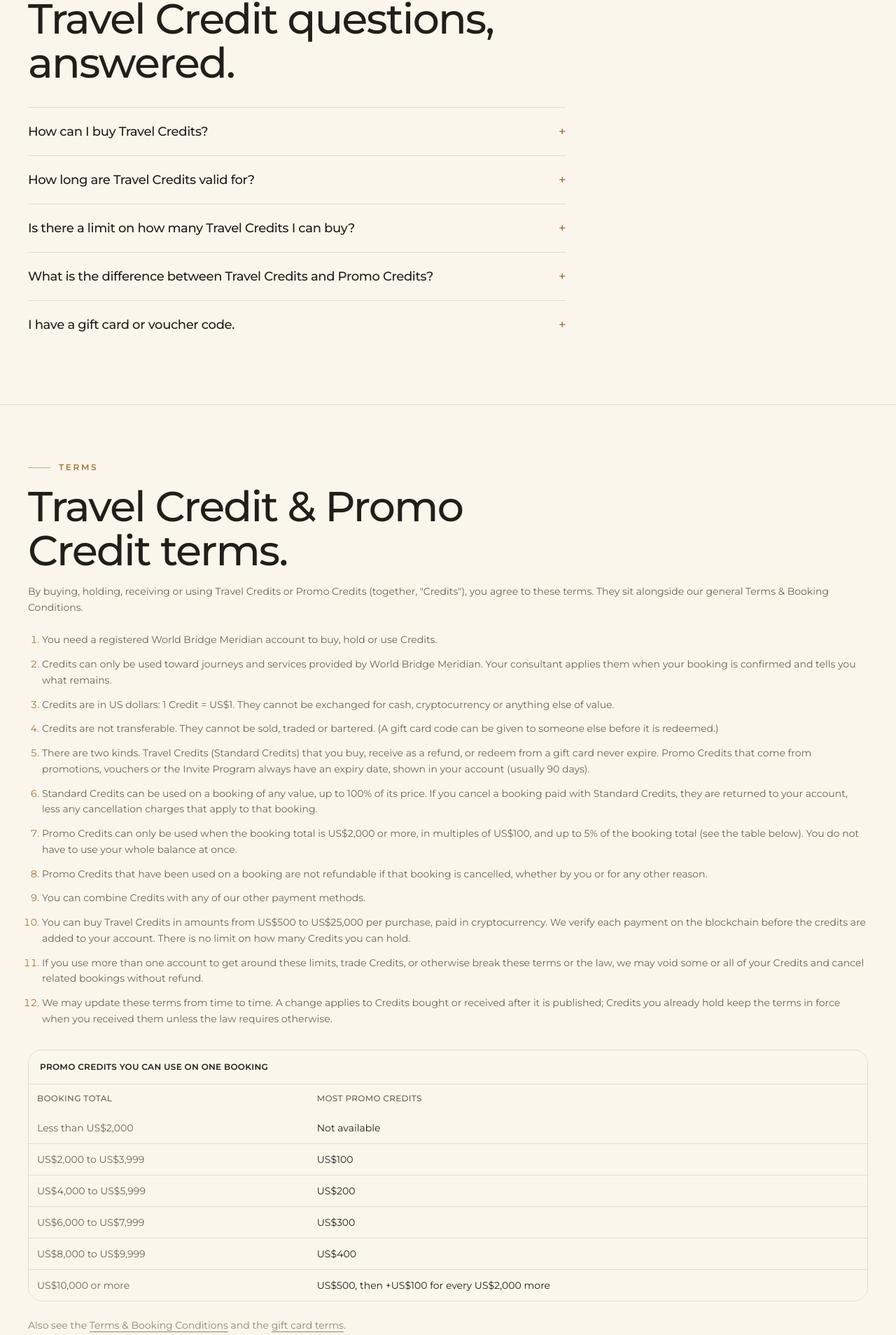
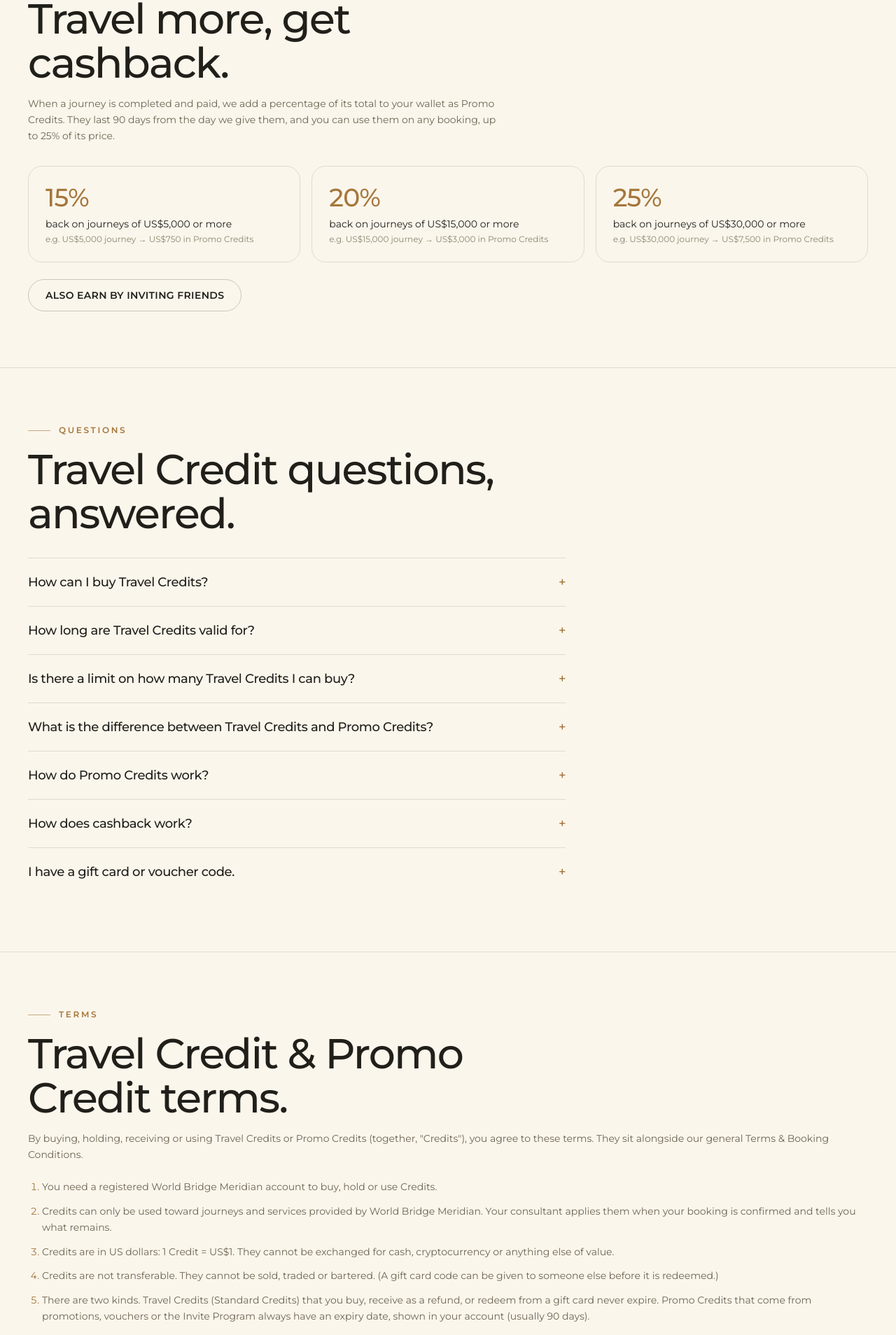
Before and after one commit to Kushams/world-bridge-meridian-website, a Next.js app: page /travel-credits in a window 1280 px wide. Shown: the part 1818-3726 px from the top of the page at 70% size. Built offline with nearby package versions, Linux system fonts and the light colour scheme; no server answers.

Commit message:
Invite reward US$500, simpler Promo Credit rule (25% of booking), cashback tiers
Co-Authored-By: Claude Sonnet 5.5 <noreply@anthropic.com>
Claude-Session: https://claude.ai/code/session_01R8RUviFS5VVgYKEJFgh4q9

```diff
--- a/src/app/invite/page.tsx
+++ b/src/app/invite/page.tsx
@@ -31,7 +31,7 @@ const faqs = [
   { q: "What is the Invite Program?", a: `A way to introduce friends to ${company.name} and be rewarded when they travel. You each receive ${fmtUsd(INVITE_REWARD)} in Promo Credits.` },
   { q: "Who can my friend be?", a: `Anyone with a new account, created in the last ${INVITE_WINDOW_DAYS} days through your link, who has not booked with us before.` },
   { q: "When do I receive my reward?", a: `After your friend's journey of ${fmtUsd(INVITE_MIN_TRIP)} or more has been completed and paid for. Our team adds the credits to both accounts and you will see them in My World Bridge.` },
-  { q: "Do the rewards expire?", a: `Yes. They are Promo Credits and expire ${PROMO_VALID_DAYS} days after they are added. They can be used on bookings of US$2,000 or more, up to 5% of the booking. See the Travel Credit terms for the table.` },
+  { q: "Do the rewards expire?", a: `Yes. They are Promo Credits and expire ${PROMO_VALID_DAYS} days after they are added. They can be used on any booking, up to 25% of its price.` },
   { q: "My friend already has an account.", a: "Sorry, the invite only works for new accounts. Your friend needs to sign up through your link." },
   { q: "Where do I see how my invites are going?", a: "On this page, once you are signed in: friends who joined, who has completed a journey, and what you have earned." },
 ];
--- a/src/app/travel-credits/page.tsx
+++ b/src/app/travel-credits/page.tsx
@@ -8,7 +8,7 @@ import { themeImage } from "@/data/images";
 import { company } from "@/data/company";
 import { creditTerms, creditTermsIntro } from "@/data/creditTerms";
 import { CreditsPurchase } from "@/components/credits/CreditsPurchase";
-import { CREDIT_MAX, CREDIT_MIN, PROMO_TIERS, PROMO_VALID_DAYS, fmtUsd } from "@/lib/credits";
+import { CREDIT_MAX, CREDIT_MIN, CASHBACK_TIERS, PROMO_MAX_SHARE, PROMO_VALID_DAYS, fmtUsd } from "@/lib/credits";
 
 export const metadata: Metadata = {
   title: "Travel Credits — Buy Today, Travel Tomorrow",
@@ -31,6 +31,14 @@ const faqs = [
   {
     q: "What is the difference between Travel Credits and Promo Credits?",
     a: "Travel Credits are money you have paid or been refunded: they never expire and can cover up to 100% of any booking. Promo Credits are rewards: they expire, apply to larger bookings only, and are capped per booking.",
+  },
+  {
+    q: "How do Promo Credits work?",
+    a: `They are free credits from us (cashback, invite rewards, vouchers). Each batch lasts ${PROMO_VALID_DAYS} days from the day we give it. You can use them on any booking, up to ${Math.round(PROMO_MAX_SHARE * 100)}% of its price, for example up to ${fmtUsd(1000)} on a ${fmtUsd(4000)} journey. Unused Promo Credits expire.`,
+  },
+  {
+    q: "How does cashback work?",
+    a: `When a journey of ${fmtUsd(CASHBACK_TIERS[0].from)} or more is completed and paid, you get ${CASHBACK_TIERS.map((t) => `${t.pct}% from ${fmtUsd(t.from)}`).join(", ")} back as Promo Credits.`,
   },
   {
     q: "I have a gift card or voucher code.",
@@ -76,6 +84,27 @@ export default function TravelCreditsPage() {
         </Container>
       </section>
 
+      <section id="rewards" className="scroll-mt-24 border-t hairline py-12 md:py-20">
+        <Container>
+          <SectionHeading eyebrow="Rewards" title="Travel more, get cashback." />
+          <p className="mt-4 max-w-2xl text-sm text-stone leading-relaxed">
+            When a journey is completed and paid, we add a percentage of its total to your wallet as Promo Credits. They last {PROMO_VALID_DAYS} days from the day we give them, and you can use them on any booking, up to {Math.round(PROMO_MAX_SHARE * 100)}% of its price.
+          </p>
+          <div className="mt-8 grid grid-cols-1 gap-4 md:grid-cols-3">
+            {CASHBACK_TIERS.map((t) => (
+              <div key={t.from} className="rounded-card border hairline p-6">
+                <p className="font-display text-4xl text-gold">{t.pct}%</p>
+                <p className="mt-2 text-sm text-ivory">back on journeys of {fmtUsd(t.from)} or more</p>
+                <p className="mt-1 text-xs text-stone-dim">e.g. {fmtUsd(t.from)} journey → {fmtUsd((t.from * t.pct) / 100)} in Promo Credits</p>
+              </div>
+            ))}
+          </div>
+          <div className="mt-6">
+            <Button href="/invite" variant="outline">Also earn by inviting friends</Button>
+          </div>
+        </Container>
+      </section>
+
       <section id="credit-faq" className="scroll-mt-24 border-t hairline py-12 md:py-20">
         <Container>
           <SectionHeading eyebrow="Questions" title="Travel Credit questions, answered." />
@@ -102,25 +131,6 @@ export default function TravelCreditsPage() {
               <li key={t}>{t}</li>
             ))}
           </ol>
-          <div className="mt-8 overflow-hidden rounded-card border hairline">
-            <table className="w-full text-sm">
-              <caption className="border-b hairline p-4 text-left text-xs font-semibold uppercase tracking-wide text-ivory">
-                Promo Credits you can use on one booking
-              </caption>
-              <thead className="text-left text-xs uppercase tracking-wide text-stone">
-                <tr><th className="p-3 font-medium">Booking total</th><th className="p-3 font-medium">Most Promo Credits</th></tr>
-              </thead>
-              <tbody className="divide-y divide-line">
-                <tr><td className="p-3 text-stone">Less than {fmtUsd(PROMO_TIERS[0].from)}</td><td className="p-3 text-ivory">Not available</td></tr>
-                {PROMO_TIERS.map((t) => (
-                  <tr key={t.from}>
-                    <td className="p-3 text-stone">{t.to ? `${fmtUsd(t.from)} to ${fmtUsd(t.to)}` : `${fmtUsd(t.from)} or more`}</td>
-                    <td className="p-3 text-ivory">{t.to ? fmtUsd(t.max) : `${fmtUsd(t.max)}, then +${fmtUsd(100)} for every ${fmtUsd(2000)} more`}</td>
-                  </tr>
-                ))}
-              </tbody>
-            </table>
-          </div>
           <p className="mt-6 text-sm text-stone-dim">
             Also see the <Link href="/terms" className="underline underline-offset-4">Terms &amp; Booking Conditions</Link> and the{" "}
             <Link href="/gift-card-terms" className="underline underline-offset-4">gift card terms</Link>.
--- a/src/data/creditTerms.ts
+++ b/src/data/creditTerms.ts
@@ -1,13 +1,5 @@
 import { company } from "@/data/company";
-import {
-  CREDIT_MAX,
-  CREDIT_MIN,
-  PROMO_MIN_BOOKING,
-  PROMO_SHARE,
-  PROMO_STEP,
-  PROMO_VALID_DAYS,
-  fmtUsd,
-} from "@/lib/credits";
+import { CASHBACK_TIERS, CREDIT_MAX, CREDIT_MIN, PROMO_MAX_SHARE, PROMO_VALID_DAYS, fmtUsd } from "@/lib/credits";
 
 /** Original wording for World Bridge Meridian (modelled on how Travel Credits work in the
  *  industry, not copied). Have a lawyer review before relying on it. */
@@ -20,7 +12,8 @@ export const creditTerms: string[] = [
   "Credits are not transferable. They cannot be sold, traded or bartered. (A gift card code can be given to someone else before it is redeemed.)",
   `There are two kinds. Travel Credits (Standard Credits) that you buy, receive as a refund, or redeem from a gift card never expire. Promo Credits that come from promotions, vouchers or the Invite Program always have an expiry date, shown in your account (usually ${PROMO_VALID_DAYS} days).`,
   "Standard Credits can be used on a booking of any value, up to 100% of its price. If you cancel a booking paid with Standard Credits, they are returned to your account, less any cancellation charges that apply to that booking.",
-  `Promo Credits can only be used when the booking total is ${fmtUsd(PROMO_MIN_BOOKING)} or more, in multiples of ${fmtUsd(PROMO_STEP)}, and up to ${Math.round(PROMO_SHARE * 100)}% of the booking total (see the table below). You do not have to use your whole balance at once.`,
+  `Promo Credits can be used on a booking of any size, up to ${Math.round(PROMO_MAX_SHARE * 100)}% of the booking total (for example, up to ${fmtUsd(1000)} on a ${fmtUsd(4000)} journey). You do not have to use your whole balance at once, and unused Promo Credits expire ${PROMO_VALID_DAYS} days after the day we give them.`,
+  `Cashback: when a journey of ${fmtUsd(CASHBACK_TIERS[0].from)} or more has been completed and paid in full, we add Promo Credits to your account: ${CASHBACK_TIERS.map((t) => `${t.pct}% of the journey total from ${fmtUsd(t.from)}`).join(", ")}. Cashback is paid once per journey, is not paid on journeys that are cancelled or refunded, and can be taken back if the journey is later refunded.`,
   "Promo Credits that have been used on a booking are not refundable if that booking is cancelled, whether by you or for any other reason.",
   "You can combine Credits with any of our other payment methods.",
   `You can buy Travel Credits in amounts from ${fmtUsd(CREDIT_MIN)} to ${fmtUsd(CREDIT_MAX)} per purchase, paid in cryptocurrency. We verify each payment on the blockchain before the credits are added to your account. There is no limit on how many Credits you can hold.`,
--- a/src/data/inviteTerms.ts
+++ b/src/data/inviteTerms.ts
@@ -8,7 +8,7 @@ export const inviteTerms: string[] = [
   `You need a registered ${company.name} account to take part. Each account has one personal invite link.`,
   `A friend qualifies if they create a new account through your link (an account created in the last ${INVITE_WINDOW_DAYS} days, with no earlier ${company.name} booking) and then book and complete a journey worth ${fmtUsd(INVITE_MIN_TRIP)} or more.`,
   `Once that journey has been completed and paid for in full, you and your friend each receive ${fmtUsd(INVITE_REWARD)} in Promo Credits. Rewards are added by our team, not instantly.`,
-  `Promo Credits from the Invite Program expire ${PROMO_VALID_DAYS} days after they are added, and follow the Promo Credit rules in the Travel Credit terms (larger bookings only, capped per booking).`,
+  `Promo Credits from the Invite Program expire ${PROMO_VALID_DAYS} days after they are added, and follow the Promo Credit rules in the Travel Credit terms (usable on any booking, up to 25% of its total).`,
   "Each friend can be linked to one invite only, and you cannot use your own link. Invitations should be shared with people you know.",
   "You must not spam, post your link in misleading ways, offer money or other incentives for sign-ups, create several accounts, or invite yourself through another account.",
   "If a journey is cancelled or refunded, the related reward is not paid, or may be taken back from your account.",
--- a/src/data/nav.ts
+++ b/src/data/nav.ts
@@ -92,6 +92,7 @@ export const menuGroups: NavGroup[] = [
       { label: "Pay with Crypto", href: "/payments#cryptocurrency" },
       { label: "Gift Cards", href: "/gift-cards" },
       { label: "Travel Credits", href: "/travel-credits" },
+      { label: "Rewards & Cashback", href: "/travel-credits#rewards" },
       { label: "Invite & Earn", href: "/invite" },
       { label: "Payment Questions", href: "/payments#payment-questions" },
     ],
--- a/src/lib/credits.ts
+++ b/src/lib/credits.ts
@@ -4,26 +4,21 @@ export const CREDIT_MIN = 500;
 export const CREDIT_MAX = 25000;
 export const CREDIT_PRESETS = [500, 1000, 2000, 3000, 5000, 10000] as const;
 
-/** Promo credits: only on bigger trips, in steps, and only a share of the trip. */
-export const PROMO_MIN_BOOKING = 2000;
-export const PROMO_STEP = 100;
-export const PROMO_SHARE = 0.05;
+/** Promo Credits (invite rewards, cashback, vouchers): usable on any booking, up to a share of it. */
+export const PROMO_MAX_SHARE = 0.25;
 export const PROMO_VALID_DAYS = 90;
 
-/** Largest amount of promo credits usable on one booking of this value. */
-export function promoMax(bookingUsd: number): number {
-  if (bookingUsd < PROMO_MIN_BOOKING) return 0;
-  return Math.floor((bookingUsd * PROMO_SHARE) / PROMO_STEP) * PROMO_STEP;
-}
+/** Largest amount of Promo Credits usable on one booking of this value. */
+export const promoMax = (bookingUsd: number) => Math.floor(bookingUsd * PROMO_MAX_SHARE);
 
-/** Rows for the redemption table in the terms. */
-export const PROMO_TIERS = [2000, 4000, 6000, 8000, 10000].map((from, i, all) => ({
-  from,
-  to: i < all.length - 1 ? all[i + 1] - 1 : null,
-  max: promoMax(from),
-}));
+/** Cashback on a completed journey, by journey total. Keep in step with staff_award_cashback(). */
+export const CASHBACK_TIERS = [
+  { from: 5000, pct: 15 },
+  { from: 15000, pct: 20 },
+  { from: 30000, pct: 25 },
+] as const;
 
-export const INVITE_REWARD = 100;
+export const INVITE_REWARD = 500;
 export const INVITE_MIN_TRIP = 3000;
 export const INVITE_WINDOW_DAYS = 30;
 
```
Also changed, not shown: 2 other files (tests, documents, lock files or other folders).
